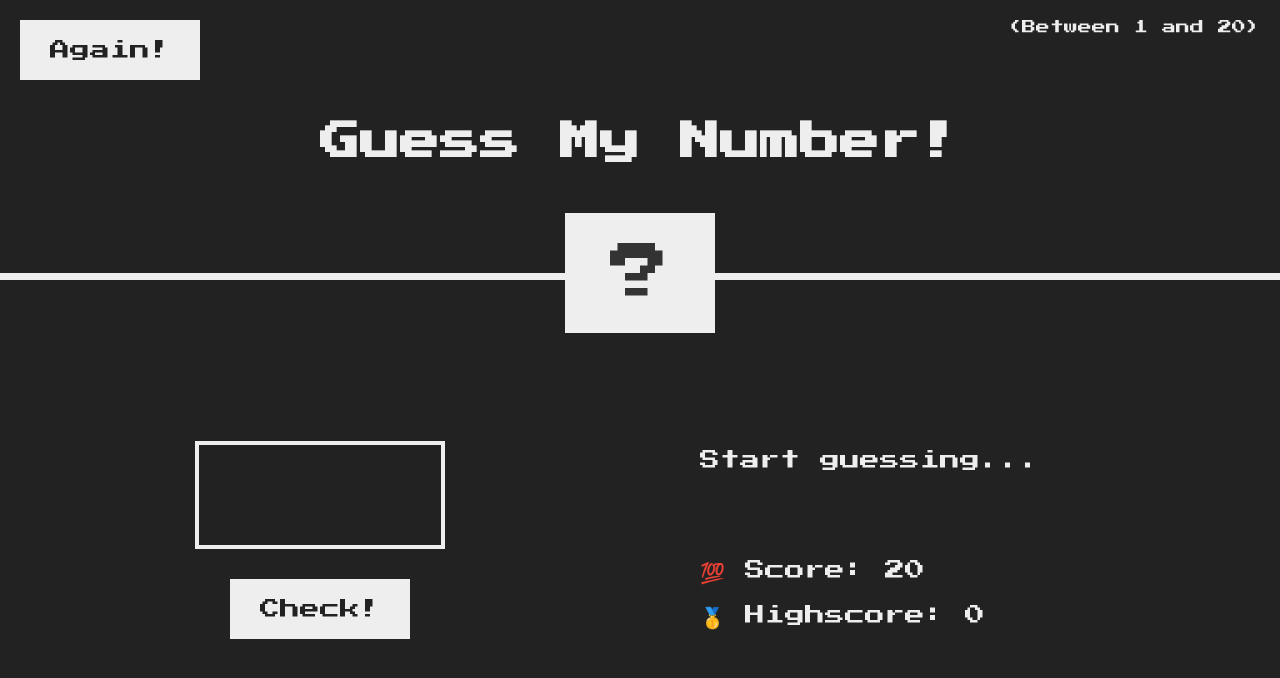
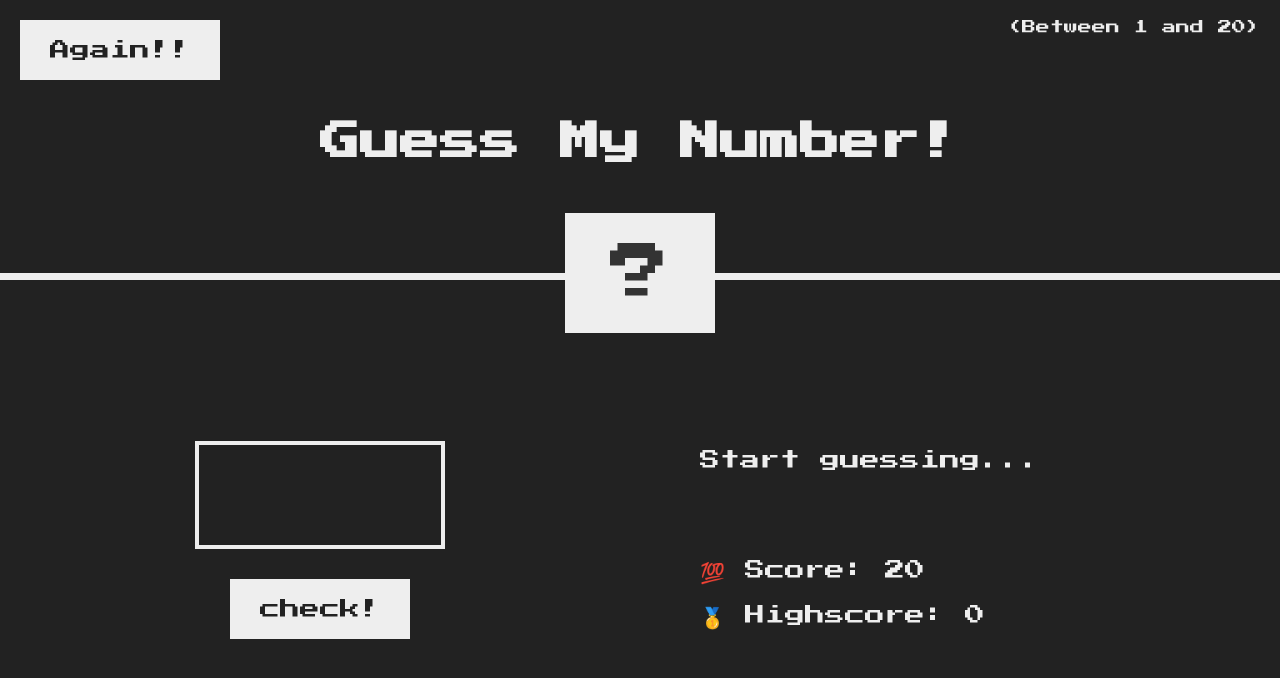
Before and after one commit to SyedHusnainAli/Guess-My-number, a plain HTML site: page index.html in a window 1280 px wide. Drawn offline with Linux system fonts and the light colour scheme.

Commit message:
number between 1 to 20

```diff
--- a/index.html
+++ b/index.html
@@ -10,14 +10,15 @@
   <body>
     <header>
       <h1>Guess My Number!</h1>
+      <!-- Between 1 and 20 -->
       <p class="between">(Between 1 and 20)</p>
-      <button class="btn again">Again!</button>
+      <button class="btn again">Again!!</button>
       <div class="number">?</div>
     </header>
     <main>
       <section class="left">
         <input type="number" class="guess" />
-        <button class="btn check">Check!</button>
+        <button class="btn check">check!</button>
       </section>
       <section class="right">
         <p class="message">Start guessing...</p>
```
